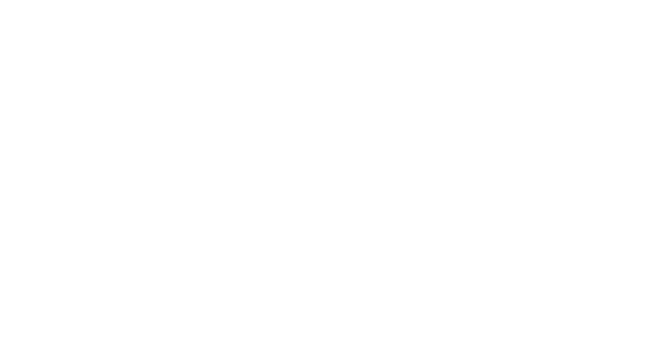
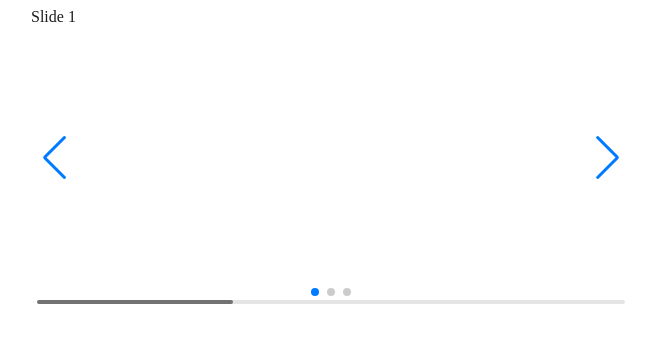
Before and after one commit to ChaitanyaGolhar/srttc-website, a plain HTML site: page index.html in a window 1280 px wide. Shown: the whole page, without its empty margins (309-964 px from the left). Drawn offline with nearby package versions, Linux system fonts and the light colour scheme.

Commit message:
files changed

```diff
--- a/index.html
+++ b/index.html
@@ -4,8 +4,37 @@
     <meta charset="UTF-8">
     <meta name="viewport" content="width=device-width, initial-scale=1.0">
     <title>SRTTC</title>
+    <link rel="stylesheet" href="style.css">
+    <link
+  rel="stylesheet"
+  href="https://cdn.jsdelivr.net/npm/swiper@11/swiper-bundle.min.css"
+/>
 </head>
 <body>
+    <!-- Slider main container -->
+<div class="swiper">
+  <!-- Additional required wrapper -->
+  <div class="swiper-wrapper">
+    <!-- Slides -->
+    <div class="swiper-slide">Slide 1</div>
+    <div class="swiper-slide">Slide 2</div>
+    <div class="swiper-slide">Slide 3</div>
+    ...
+  </div>
+  <!-- If we need pagination -->
+  <div class="swiper-pagination"></div>
 
+  <!-- If we need navigation buttons -->
+  <div class="swiper-button-prev"></div>
+  <div class="swiper-button-next"></div>
+
+  <!-- If we need scrollbar -->
+  <div class="swiper-scrollbar"></div>
+</div>
+
+
+
+<script src="https://cdn.jsdelivr.net/npm/swiper@11/swiper-bundle.min.js"></script>
+<script src="main.js"></script>
 </body>
 </html>
--- a/main.js
+++ b/main.js
@@ -0,0 +1,21 @@
+const swiper = new Swiper('.swiper', {
+  // Optional parameters
+  direction: 'horizontal',
+  loop: true,
+
+  // If we need pagination
+  pagination: {
+    el: '.swiper-pagination',
+  },
+
+  // Navigation arrows
+  navigation: {
+    nextEl: '.swiper-button-next',
+    prevEl: '.swiper-button-prev',
+  },
+
+  // And if we need scrollbar
+  scrollbar: {
+    el: '.swiper-scrollbar',
+  },
+});
--- a/style.css
+++ b/style.css
@@ -0,0 +1,41 @@
+:root {
+  /* Primary Colors */
+  --primary-blue: #0066A6;   /* Navbar, buttons, section headers */
+  --primary-red: #C8102E;    /* Admissions highlight, important buttons */
+
+  /* Neutral Colors */
+  --dark-gray: #1C1C1C;      /* Top bar, footer, text */
+  --light-gray: #F5F5F5;     /* Section backgrounds */
+  --white: #FFFFFF;          /* Page background, text areas */
+
+  /* Accent */
+  --accent-yellow: #FFD700;  /* Logo highlight, hover effects */
+}
+
+/* Example Usage */
+body {
+  background-color: var(--white);
+  color: var(--dark-gray);
+}
+
+.navbar {
+  background-color: var(--primary-blue);
+}
+
+.btn-admission {
+  background-color: var(--primary-red);
+  color: var(--white);
+}
+
+.btn-admission:hover {
+  background-color: var(--accent-yellow);
+  color: var(--dark-gray);
+}
+
+
+
+
+.swiper {
+  width: 600px;
+  height: 300px;
+}
```
